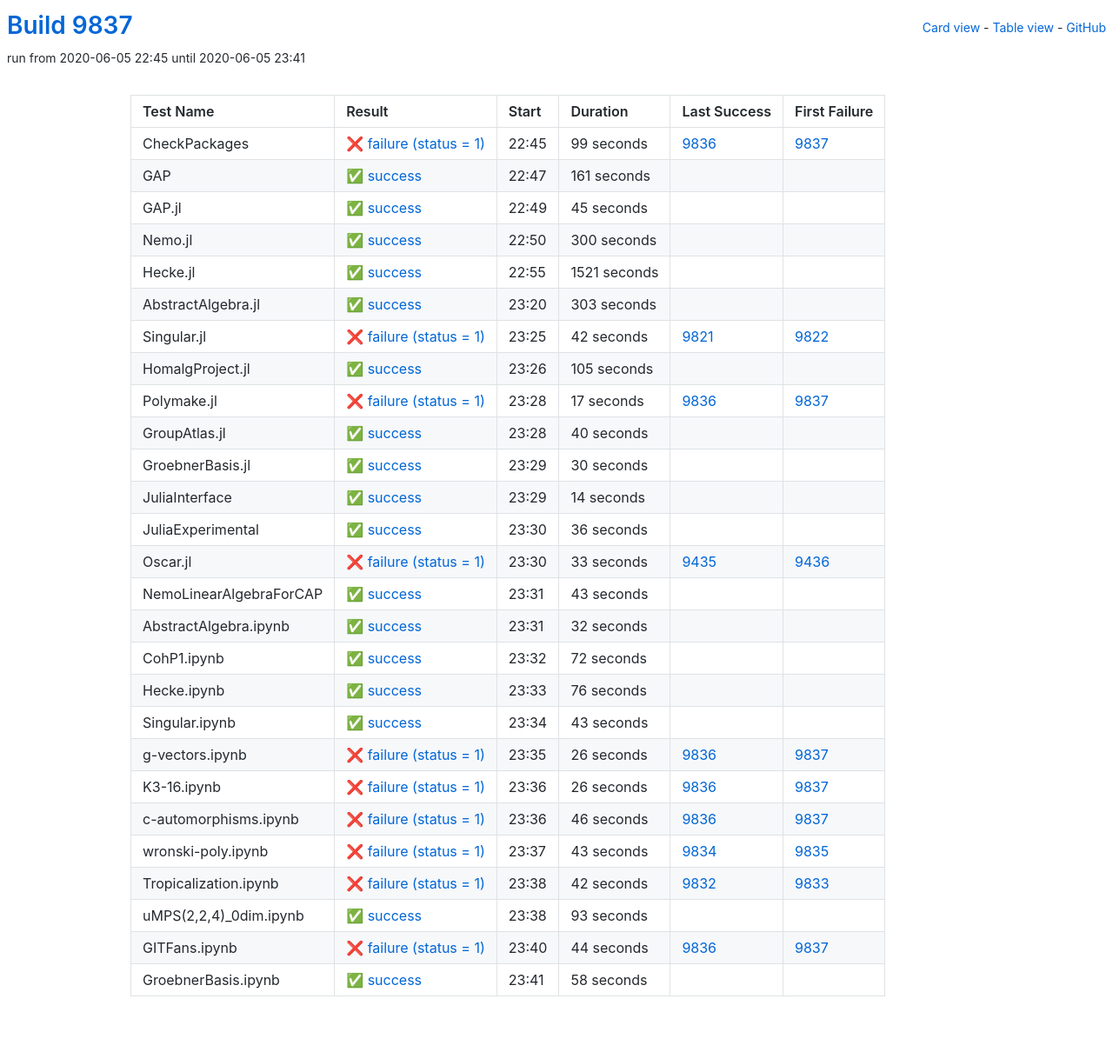
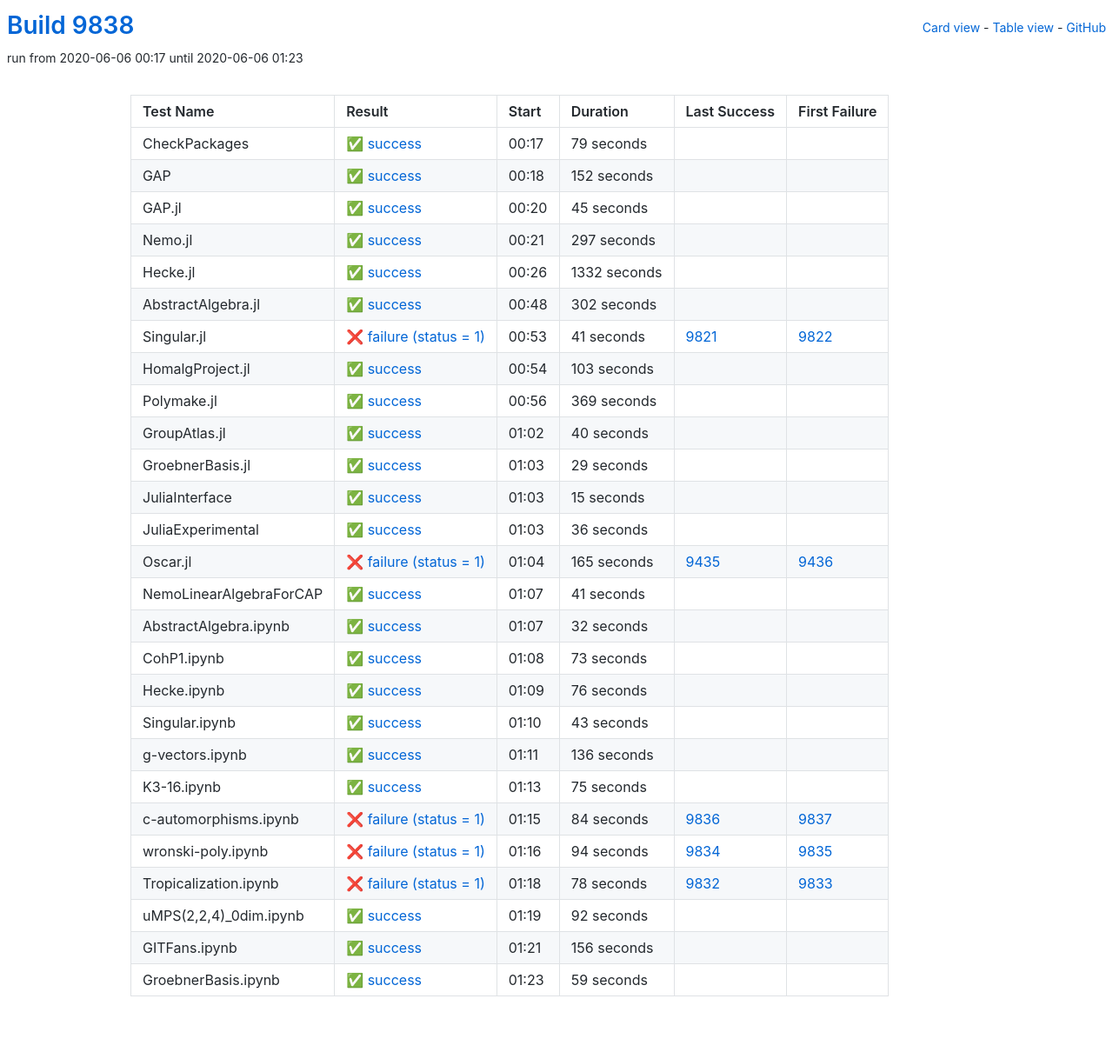
Before and after one commit to oscar-system/oscar-ci-status, a Jekyll site: the page built from table.html, in a window 1280 px wide. Shown: the whole page at 87% size. Built offline with Jekyll 4.4.1, drawn with Linux system fonts in a browser that asks for light colours.

Commit message:
Build 9838

```diff
--- a/_data/ci.yml
+++ b/_data/ci.yml
@@ -1,29 +1,29 @@
-build: 9837
-build_url: https://oscarci.mathematik.uni-kl.de/job/oscar/9837/
+build: 9838
+build_url: https://oscarci.mathematik.uni-kl.de/job/oscar/9838/
 job: oscar
 tests:
-- duration: 99
-  exitcode: 1
-  first_failure: 9837
-  first_failure_url: https://oscarci.mathematik.uni-kl.de/job/oscar/9837/
+- duration: 79
+  exitcode: 0
+  first_failure: false
+  first_failure_url: null
   id: checkpackages
-  last_success: 9836
-  last_success_url: https://oscarci.mathematik.uni-kl.de/job/oscar/9836/
-  log: https://oscarci.mathematik.uni-kl.de/job/oscar/9837/artifact/logs/build-9837/CheckPackages.log
+  last_success: false
+  last_success_url: null
+  log: https://oscarci.mathematik.uni-kl.de/job/oscar/9838/artifact/logs/build-9838/CheckPackages.log
   name: CheckPackages
-  start: 2020-06-05 22:45
-  status: failure
-  success: false
-- duration: 161
+  start: 2020-06-06 00:17
+  status: success
+  success: true
+- duration: 152
   exitcode: 0
   first_failure: false
   first_failure_url: null
   id: gap
   last_success: false
   last_success_url: null
-  log: https://oscarci.mathematik.uni-kl.de/job/oscar/9837/artifact/logs/build-9837/GAP.log
+  log: https://oscarci.mathematik.uni-kl.de/job/oscar/9838/artifact/logs/build-9838/GAP.log
   name: GAP
-  start: 2020-06-05 22:47
+  start: 2020-06-06 00:18
   status: success
   success: true
 - duration: 45
@@ -33,83 +33,83 @@
   id: gap-jl
   last_success: false
   last_success_url: null
-  log: https://oscarci.mathematik.uni-kl.de/job/oscar/9837/artifact/logs/build-9837/GAP.jl.log
+  log: https://oscarci.mathematik.uni-kl.de/job/oscar/9838/artifact/logs/build-9838/GAP.jl.log
   name: GAP.jl
-  start: 2020-06-05 22:49
+  start: 2020-06-06 00:20
   status: success
   success: true
-- duration: 300
+- duration: 297
   exitcode: 0
   first_failure: false
   first_failure_url: null
   id: nemo-jl
   last_success: false
   last_success_url: null
-  log: https://oscarci.mathematik.uni-kl.de/job/oscar/9837/artifact/logs/build-9837/Nemo.jl.log
+  log: https://oscarci.mathematik.uni-kl.de/job/oscar/9838/artifact/logs/build-9838/Nemo.jl.log
   name: Nemo.jl
-  start: 2020-06-05 22:50
+  start: 2020-06-06 00:21
   status: success
   success: true
-- duration: 1521
+- duration: 1332
   exitcode: 0
   first_failure: false
   first_failure_url: null
   id: hecke-jl
   last_success: false
   last_success_url: null
-  log: https://oscarci.mathematik.uni-kl.de/job/oscar/9837/artifact/logs/build-9837/Hecke.jl.log
+  log: https://oscarci.mathematik.uni-kl.de/job/oscar/9838/artifact/logs/build-9838/Hecke.jl.log
   name: Hecke.jl
-  start: 2020-06-05 22:55
+  start: 2020-06-06 00:26
   status: success
   success: true
-- duration: 303
+- duration: 302
   exitcode: 0
   first_failure: false
   first_failure_url: null
   id: abstractalgebra-jl
   last_success: false
   last_success_url: null
-  log: https://oscarci.mathematik.uni-kl.de/job/oscar/9837/artifact/logs/build-9837/AbstractAlgebra.jl.log
+  log: https://oscarci.mathematik.uni-kl.de/job/oscar/9838/artifact/logs/build-9838/AbstractAlgebra.jl.log
   name: AbstractAlgebra.jl
-  start: 2020-06-05 23:20
+  start: 2020-06-06 00:48
   status: success
   success: true
-- duration: 42
+- duration: 41
   exitcode: 1
   first_failure: 9822
   first_failure_url: https://oscarci.mathematik.uni-kl.de/job/oscar/9822/
   id: singular-jl
   last_success: 9821
   last_success_url: https://oscarci.mathematik.uni-kl.de/job/oscar/9821/
-  log: https://oscarci.mathematik.uni-kl.de/job/oscar/9837/artifact/logs/build-9837/Singular.jl.log
+  log: https://oscarci.mathematik.uni-kl.de/job/oscar/9838/artifact/logs/build-9838/Singular.jl.log
   name: Singular.jl
-  start: 2020-06-05 23:25
+  start: 2020-06-06 00:53
   status: failure
   success: false
-- duration: 105
+- duration: 103
   exitcode: 0
   first_failure: false
   first_failure_url: null
   id: homalgproject-jl
   last_success: false
   last_success_url: null
-  log: https://oscarci.mathematik.uni-kl.de/job/oscar/9837/artifact/logs/build-9837/HomalgProject.jl.log
+  log: https://oscarci.mathematik.uni-kl.de/job/oscar/9838/artifact/logs/build-9838/HomalgProject.jl.log
   name: HomalgProject.jl
-  start: 2020-06-05 23:26
+  start: 2020-06-06 00:54
   status: success
   success: true
-- duration: 17
-  exitcode: 1
-  first_failure: 9837
-  first_failure_url: https://oscarci.mathematik.uni-kl.de/job/oscar/9837/
+- duration: 369
+  exitcode: 0
+  first_failure: false
+  first_failure_url: null
   id: polymake-jl
-  last_success: 9836
-  last_success_url: https://oscarci.mathematik.uni-kl.de/job/oscar/9836/
-  log: https://oscarci.mathematik.uni-kl.de/job/oscar/9837/artifact/logs/build-9837/Polymake.jl.log
+  last_success: false
+  last_success_url: null
+  log: https://oscarci.mathematik.uni-kl.de/job/oscar/9838/artifact/logs/build-9838/Polymake.jl.log
   name: Polymake.jl
-  start: 2020-06-05 23:28
-  status: failure
-  success: false
+  start: 2020-06-06 00:56
+  status: success
+  success: true
 - duration: 40
   exitcode: 0
   first_failure: false
@@ -117,33 +117,33 @@
   id: groupatlas-jl
   last_success: false
   last_success_url: null
-  log: https://oscarci.mathematik.uni-kl.de/job/oscar/9837/artifact/logs/build-9837/GroupAtlas.jl.log
+  log: https://oscarci.mathematik.uni-kl.de/job/oscar/9838/artifact/logs/build-9838/GroupAtlas.jl.log
   name: GroupAtlas.jl
-  start: 2020-06-05 23:28
+  start: 2020-06-06 01:02
   status: success
   success: true
-- duration: 30
+- duration: 29
   exitcode: 0
   first_failure: false
   first_failure_url: null
   id: groebnerbasis-jl
   last_success: false
   last_success_url: null
-  log: https://oscarci.mathematik.uni-kl.de/job/oscar/9837/artifact/logs/build-9837/GroebnerBasis.jl.log
+  log: https://oscarci.mathematik.uni-kl.de/job/oscar/9838/artifact/logs/build-9838/GroebnerBasis.jl.log
   name: GroebnerBasis.jl
-  start: 2020-06-05 23:29
+  start: 2020-06-06 01:03
   status: success
   success: true
-- duration: 14
+- duration: 15
   exitcode: 0
   first_failure: false
   first_failure_url: null
   id: juliainterface
   last_success: false
   last_success_url: null
-  log: https://oscarci.mathematik.uni-kl.de/job/oscar/9837/artifact/logs/build-9837/JuliaInterface.log
+  log: https://oscarci.mathematik.uni-kl.de/job/oscar/9838/artifact/logs/build-9838/JuliaInterface.log
   name: JuliaInterface
-  start: 2020-06-05 23:29
+  start: 2020-06-06 01:03
   status: success
   success: true
 - duration: 36
@@ -153,33 +153,33 @@
   id: juliaexperimental
   last_success: false
   last_success_url: null
-  log: https://oscarci.mathematik.uni-kl.de/job/oscar/9837/artifact/logs/build-9837/JuliaExperimental.log
+  log: https://oscarci.mathematik.uni-kl.de/job/oscar/9838/artifact/logs/build-9838/JuliaExperimental.log
   name: JuliaExperimental
-  start: 2020-06-05 23:30
+  start: 2020-06-06 01:03
   status: success
   success: true
-- duration: 33
+- duration: 165
   exitcode: 1
   first_failure: 9436
   first_failure_url: https://oscarci.mathematik.uni-kl.de/job/oscar/9436/
   id: oscar-jl
   last_success: 9435
   last_success_url: https://oscarci.mathematik.uni-kl.de/job/oscar/9435/
-  log: https://oscarci.mathematik.uni-kl.de/job/oscar/9837/artifact/logs/build-9837/Oscar.jl.log
+  log: https://oscarci.mathematik.uni-kl.de/job/oscar/9838/artifact/logs/build-9838/Oscar.jl.log
   name: Oscar.jl
-  start: 2020-06-05 23:30
+  start: 2020-06-06 01:04
   status: failure
   success: false
-- duration: 43
+- duration: 41
   exitcode: 0
   first_failure: false
   first_failure_url: null
   id: nemolinearalgebraforcap
   last_success: false
   last_success_url: null
-  log: https://oscarci.mathematik.uni-kl.de/job/oscar/9837/artifact/logs/build-9837/NemoLinearAlgebraForCAP.log
+  log: https://oscarci.mathematik.uni-kl.de/job/oscar/9838/artifact/logs/build-9838/NemoLinearAlgebraForCAP.log
   name: NemoLinearAlgebraForCAP
-  start: 2020-06-05 23:31
+  start: 2020-06-06 01:07
   status: success
   success: true
 - duration: 32
@@ -189,21 +189,21 @@
   id: abstractalgebra-ipynb
   last_success: false
   last_success_url: null
-  log: https://oscarci.mathematik.uni-kl.de/job/oscar/9837/artifact/logs/build-9837/AbstractAlgebra.ipynb.log
+  log: https://oscarci.mathematik.uni-kl.de/job/oscar/9838/artifact/logs/build-9838/AbstractAlgebra.ipynb.log
   name: AbstractAlgebra.ipynb
-  start: 2020-06-05 23:31
+  start: 2020-06-06 01:07
   status: success
   success: true
-- duration: 72
+- duration: 73
   exitcode: 0
   first_failure: false
   first_failure_url: null
   id: cohp1-ipynb
   last_success: false
   last_success_url: null
-  log: https://oscarci.mathematik.uni-kl.de/job/oscar/9837/artifact/logs/build-9837/CohP1.ipynb.log
+  log: https://oscarci.mathematik.uni-kl.de/job/oscar/9838/artifact/logs/build-9838/CohP1.ipynb.log
   name: CohP1.ipynb
-  start: 2020-06-05 23:32
+  start: 2020-06-06 01:08
   status: success
   success: true
 - duration: 76
@@ -213,9 +213,9 @@
   id: hecke-ipynb
   last_success: false
   last_success_url: null
-  log: https://oscarci.mathematik.uni-kl.de/job/oscar/9837/artifact/logs/build-9837/Hecke.ipynb.log
+  log: https://oscarci.mathematik.uni-kl.de/job/oscar/9838/artifact/logs/build-9838/Hecke.ipynb.log
   name: Hecke.ipynb
-  start: 2020-06-05 23:33
+  start: 2020-06-06 01:09
   status: success
   success: true
 - duration: 43
@@ -225,104 +225,104 @@
   id: singular-ipynb
   last_success: false
   last_success_url: null
-  log: https://oscarci.mathematik.uni-kl.de/job/oscar/9837/artifact/logs/build-9837/Singular.ipynb.log
+  log: https://oscarci.mathematik.uni-kl.de/job/oscar/9838/artifact/logs/build-9838/Singular.ipynb.log
   name: Singular.ipynb
-  start: 2020-06-05 23:34
+  start: 2020-06-06 01:10
   status: success
   success: true
-- duration: 26
-  exitcode: 1
-  first_failure: 9837
-  first_failure_url: https://oscarci.mathematik.uni-kl.de/job/oscar/9837/
+- duration: 136
+  exitcode: 0
+  first_failure: false
+  first_failure_url: null
   id: g-vectors-ipynb
-  last_success: 9836
-  last_success_url: https://oscarci.mathematik.uni-kl.de/job/oscar/9836/
-  log: https://oscarci.mathematik.uni-kl.de/job/oscar/9837/artifact/logs/build-9837/g-vectors.ipynb.log
+  last_success: false
+  last_success_url: null
+  log: https://oscarci.mathematik.uni-kl.de/job/oscar/9838/artifact/logs/build-9838/g-vectors.ipynb.log
   name: g-vectors.ipynb
-  start: 2020-06-05 23:35
-  status: failure
-  success: false
-- duration: 26
-  exitcode: 1
-  first_failure: 9837
-  first_failure_url: https://oscarci.mathematik.uni-kl.de/job/oscar/9837/
+  start: 2020-06-06 01:11
+  status: success
+  success: true
+- duration: 75
+  exitcode: 0
+  first_failure: false
+  first_failure_url: null
   id: k3-16-ipynb
-  last_success: 9836
-  last_success_url: https://oscarci.mathematik.uni-kl.de/job/oscar/9836/
-  log: https://oscarci.mathematik.uni-kl.de/job/oscar/9837/artifact/logs/build-9837/K3-16.ipynb.log
+  last_success: false
+  last_success_url: null
+  log: https://oscarci.mathematik.uni-kl.de/job/oscar/9838/artifact/logs/build-9838/K3-16.ipynb.log
   name: K3-16.ipynb
-  start: 2020-06-05 23:36
-  status: failure
-  success: false
-- duration: 46
+  start: 2020-06-06 01:13
+  status: success
+  success: true
+- duration: 84
   exitcode: 1
   first_failure: 9837
   first_failure_url: https://oscarci.mathematik.uni-kl.de/job/oscar/9837/
   id: c-automorphisms-ipynb
   last_success: 9836
   last_success_url: https://oscarci.mathematik.uni-kl.de/job/oscar/9836/
-  log: https://oscarci.mathematik.uni-kl.de/job/oscar/9837/artifact/logs/build-9837/c-automorphisms.ipynb.log
+  log: https://oscarci.mathematik.uni-kl.de/job/oscar/9838/artifact/logs/build-9838/c-automorphisms.ipynb.log
   name: c-automorphisms.ipynb
-  start: 2020-06-05 23:36
+  start: 2020-06-06 01:15
   status: failure
   success: false
-- duration: 43
+- duration: 94
   exitcode: 1
   first_failure: 9835
   first_failure_url: https://oscarci.mathematik.uni-kl.de/job/oscar/9835/
   id: wronski-poly-ipynb
   last_success: 9834
   last_success_url: https://oscarci.mathematik.uni-kl.de/job/oscar/9834/
-  log: https://oscarci.mathematik.uni-kl.de/job/oscar/9837/artifact/logs/build-9837/wronski-poly.ipynb.log
+  log: https://oscarci.mathematik.uni-kl.de/job/oscar/9838/artifact/logs/build-9838/wronski-poly.ipynb.log
   name: wronski-poly.ipynb
-  start: 2020-06-05 23:37
+  start: 2020-06-06 01:16
   status: failure
   success: false
-- duration: 42
+- duration: 78
   exitcode: 1
   first_failure: 9833
   first_failure_url: https://oscarci.mathematik.uni-kl.de/job/oscar/9833/
   id: tropicalization-ipynb
   last_success: 9832
   last_success_url: https://oscarci.mathematik.uni-kl.de/job/oscar/9832/
-  log: https://oscarci.mathematik.uni-kl.de/job/oscar/9837/artifact/logs/build-9837/Tropicalization.ipynb.log
+  log: https://oscarci.mathematik.uni-kl.de/job/oscar/9838/artifact/logs/build-9838/Tropicalization.ipynb.log
   name: Tropicalization.ipynb
-  start: 2020-06-05 23:38
+  start: 2020-06-06 01:18
   status: failure
   success: false
-- duration: 93
+- duration: 92
   exitcode: 0
   first_failure: false
   first_failure_url: null
   id: umps-2-2-4-0dim-ipynb
   last_success: false
   last_success_url: null
-  log: https://oscarci.mathematik.uni-kl.de/job/oscar/9837/artifact/logs/build-9837/uMPS-2-2-4-_0dim.ipynb.log
+  log: https://oscarci.mathematik.uni-kl.de/job/oscar/9838/artifact/logs/build-9838/uMPS-2-2-4-_0dim.ipynb.log
   name: uMPS(2,2,4)_0dim.ipynb
-  start: 2020-06-05 23:38
+  start: 2020-06-06 01:19
   status: success
   success: true
-- duration: 44
-  exitcode: 1
-  first_failure: 9837
-  first_failure_url: https://oscarci.mathematik.uni-kl.de/job/oscar/9837/
+- duration: 156
+  exitcode: 0
+  first_failure: false
+  first_failure_url: null
   id: gitfans-ipynb
-  last_success: 9836
-  last_success_url: https://oscarci.mathematik.uni-kl.de/job/oscar/9836/
-  log: https://oscarci.mathematik.uni-kl.de/job/oscar/9837/artifact/logs/build-9837/GITFans.ipynb.log
+  last_success: false
+  last_success_url: null
+  log: https://oscarci.mathematik.uni-kl.de/job/oscar/9838/artifact/logs/build-9838/GITFans.ipynb.log
   name: GITFans.ipynb
-  start: 2020-06-05 23:40
-  status: failure
-  success: false
-- duration: 58
+  start: 2020-06-06 01:21
+  status: success
+  success: true
+- duration: 59
   exitcode: 0
   first_failure: false
   first_failure_url: null
   id: groebnerbasis-ipynb
   last_success: false
   last_success_url: null
-  log: https://oscarci.mathematik.uni-kl.de/job/oscar/9837/artifact/logs/build-9837/GroebnerBasis.ipynb.log
+  log: https://oscarci.mathematik.uni-kl.de/job/oscar/9838/artifact/logs/build-9838/GroebnerBasis.ipynb.log
   name: GroebnerBasis.ipynb
-  start: 2020-06-05 23:41
+  start: 2020-06-06 01:23
   status: success
   success: true
```
Also changed, not shown: README.md.
